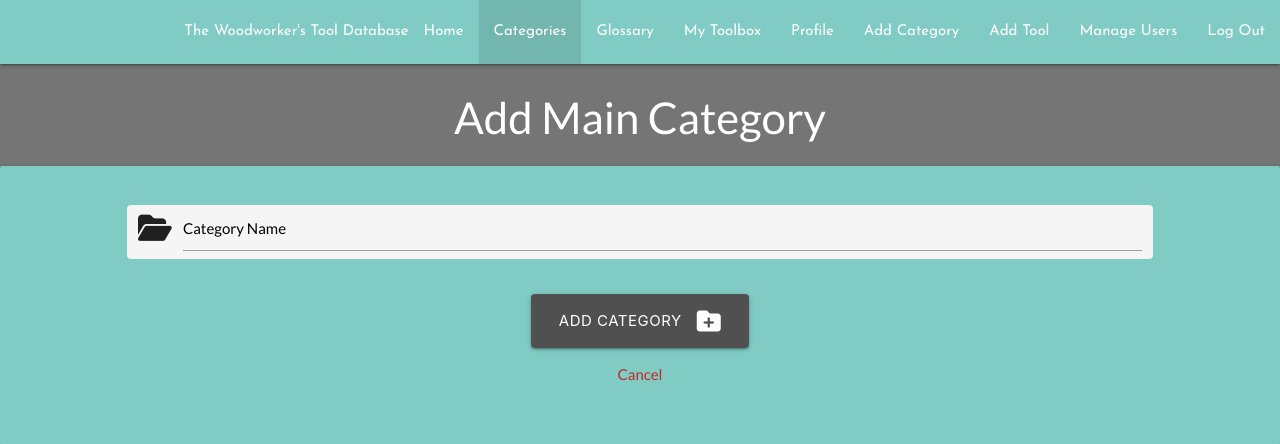
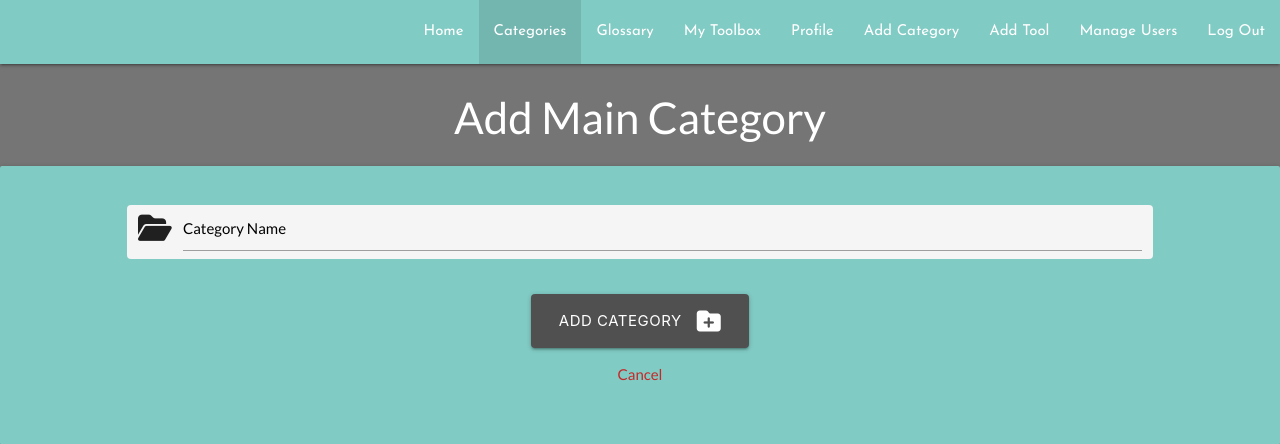
Before and after one commit to Cleg83/tool_db, a Flask app: page /add_main_category in a window 1280 px wide. Shown: the top 444 px of the page. Run offline with Flask 3, Linux system fonts and the light colour scheme; the visitor is signed in with stand-in values (Sample User, id 1); some libraries are stand-ins or nearby versions.

Commit message:
Remove sidenav title list item from main navbar

```diff
--- a/tool_db/templates/base.html
+++ b/tool_db/templates/base.html
@@ -22,7 +22,6 @@
             </a>
             <a href="#" data-target="nav-collapse" class="sidenav-trigger left" aria-label="Open Navigation Menu"><i class="fa-solid fa-bars"></i></a>
             <ul id="nav-mobile" class="right hide-on-med-and-down" role="menubar">
-                <li class="center-align">The Woodworker's Tool Database</li>
                 <li class="{{'active' if active_page == 'home' }}"><a href="{{ url_for('home') }}" aria-label="Go to Home page">Home</a></li>
                 <li class="{{'active' if active_page == 'categories' }}"><a href="{{ url_for('categories') }}"  aria-label="View Categories">Categories</a></li>
                 <li class="{{'active' if active_page == 'glossary' }}"><a href="{{ url_for('glossary') }}" aria-label="Access Glossary">Glossary</a></li>
```
